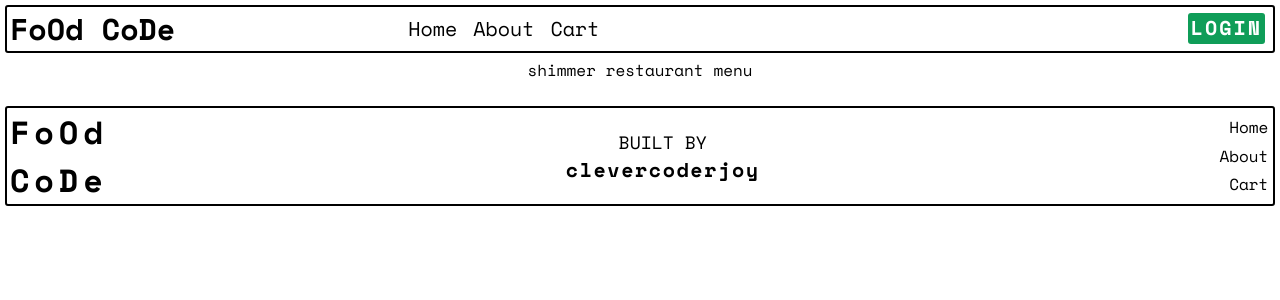
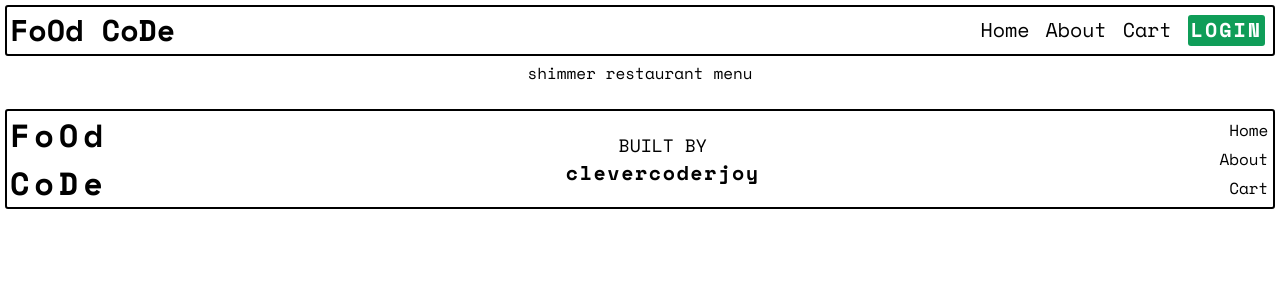
Before and after one commit to clevercoderjoy/Food-Code, a React (Vite) app: page /restaurants/1 in a window 1280 px wide. Shown: the top 300 px of the page. Built offline with nearby package versions, Linux system fonts and the light colour scheme.

Commit message:
fix: fixed un-aligned header

```diff
--- a/src/components/header/Header.jsx
+++ b/src/components/header/Header.jsx
@@ -5,7 +5,7 @@ const Header = () => {
 
   const authButtonClass = "loginButton text-center block border-none text-white font-bold py-[0.1rem] px-[0.2rem] transition-all duration-[100] ease-in-out rounded-[3px] uppercase tracking-widest";
 
-  const listStyle = "inline-block text-xl p-2 cursor-pointer transition-all duration-110 ease-in-out hover:font-bold hover:scale-[1.1]";
+  const listStyle = "inline-block text-xl p-2 cursor-pointer transition-all duration-110 ease-in-out hover:font-bold hover:scale-[1.1] m-auto";
 
   const [btnState, setBtnState] = useState({ class: `bg-[#0f9d58] ${authButtonClass}`, btnTxt: "Login" });
 
@@ -23,10 +23,10 @@ const Header = () => {
 
   return (
     <>
-      <header className="headerContainer relative flex items-center justify-between m-[0.3rem] border-2 border-black rounded-[3px]">
+      <header className="headerContainer flex items-center justify-between m-[0.3rem] border-2 border-black rounded-[3px]">
         <Link className="logo text-3xl font-bold my-0 mx-[0.2rem] no-underline cursor-pointer text-black" to="/">FoOd CoDe</Link>
-        <div className="navbar m-auto">
-          <nav>
+        <div className="navbar flex justify-between items-center">
+          <nav className="">
             <ul className="list-none">
               <li className={listStyle}>
                 <Link to="/">
@@ -43,13 +43,11 @@ const Header = () => {
                   Cart
                 </Link>
               </li>
+              <li className={`${listStyle}`} onClick={handleButtonClick}>
+                <button className={btnState.class}>{btnState.btnTxt}</button>
+              </li>
             </ul>
           </nav>
-        </div>
-        <div className="m-auto">
-          <div className={`${listStyle} absolute right-[0px] top-[-2px]`} onClick={handleButtonClick}>
-            <button className={btnState.class}>{btnState.btnTxt}</button>
-          </div>
         </div>
       </header>
     </>
```
